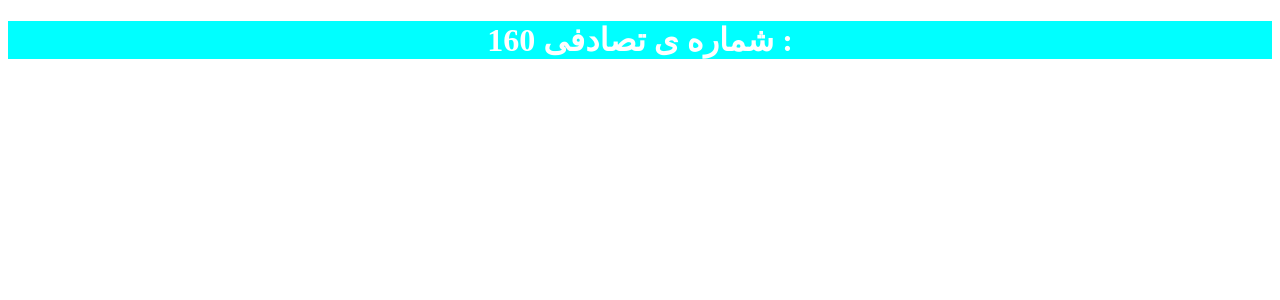
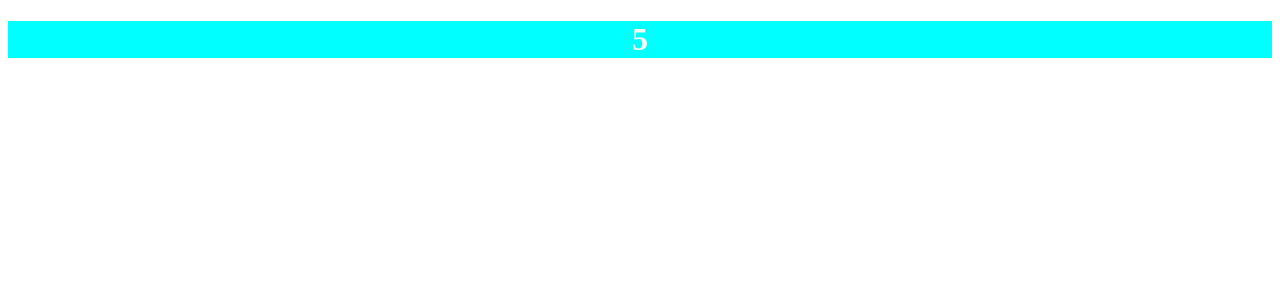
Before and after one commit to soranlotfi/React-project-start-up, a React (Create React App) app: page / in a window 1280 px wide. Shown: the top 300 px of the page. Built offline with nearby package versions, Linux system fonts and the light colour scheme.

Commit message:
react props starter and datatypes

```diff
--- a/src/App.js
+++ b/src/App.js
@@ -1,16 +1,14 @@
 
 import "./style/style.css"
 import Counter from "./Components/Counter";
-/*const Hello = ()=>{
-    return(
-        <h1 className="hello">Hello World</h1>
-    )
-}*/
 
 const  App = ()=>{
     return(
         <div className="Soran">
-            <Counter/>
+            <Counter count={5}/>
+            {/*<Counter name = "soran" isLoggedIn={true}></Counter>*/}
+            {/*<Counter myArray={[1,2,3,4]}/>*/}
+
         </div>
     )
 }
--- a/src/Components/Counter.jsx
+++ b/src/Components/Counter.jsx
@@ -1,7 +1,10 @@
-
-const Counter = ()=>{
+// import {Component} from "react";
+const Counter = (props)=>{
+    const {count} = props
+    console.log(props)
+    props.count===5?alert("hello"):alert("bye");
     return(
-        <h1>{Math.floor(Math.random()*1000)} شماره ی تصادفی : </h1>
+        <h1>{count}</h1>
     )
 }
 
--- a/src/index.js
+++ b/src/index.js
@@ -1,5 +1,5 @@
 import React from "react";
-import ReactDom from "react-dom"
+import ReactDom from "react-dom/client"
 import Hello from "./App";
 
 const root = ReactDom.createRoot(document.getElementById("root"));
```
